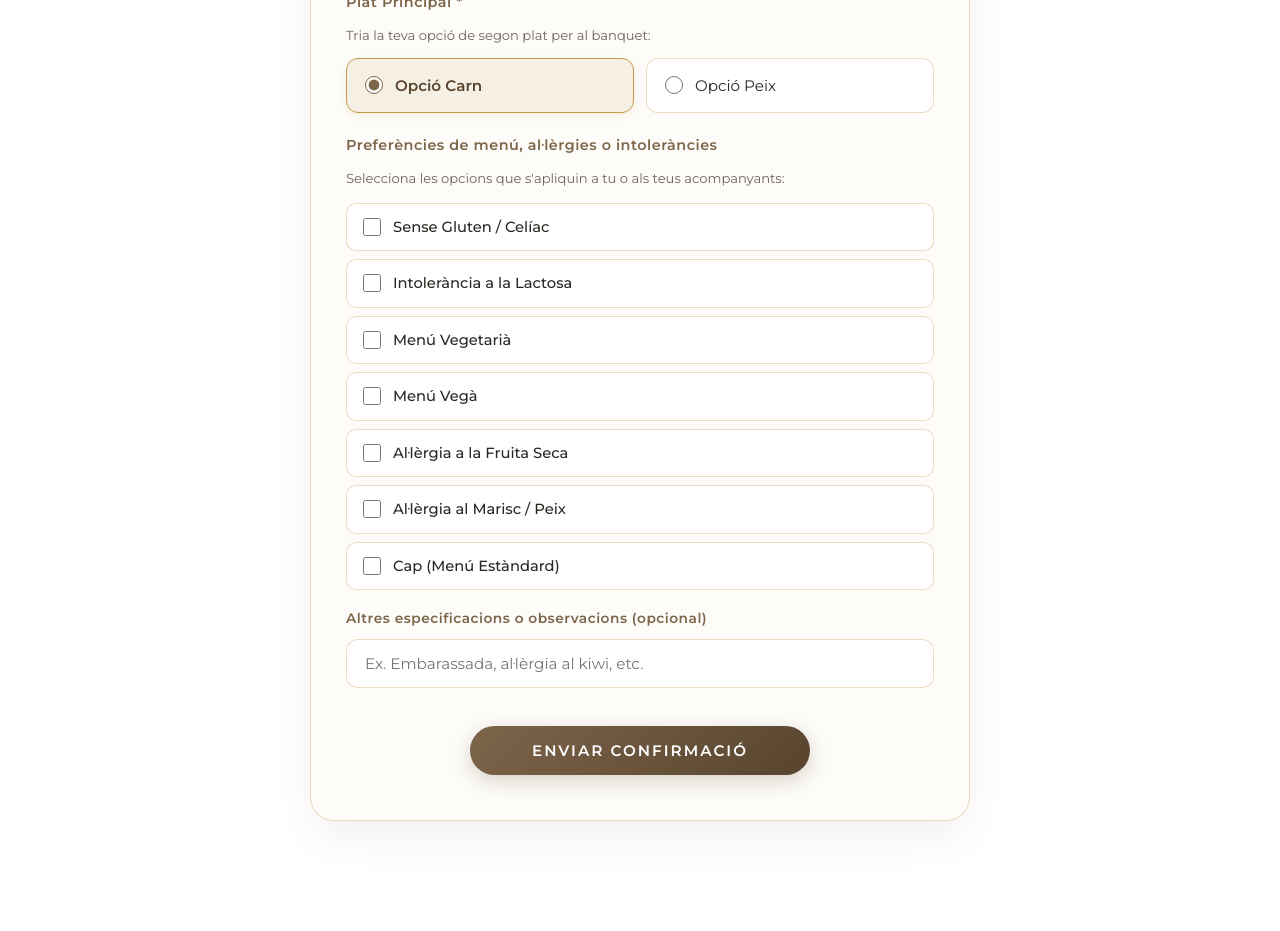
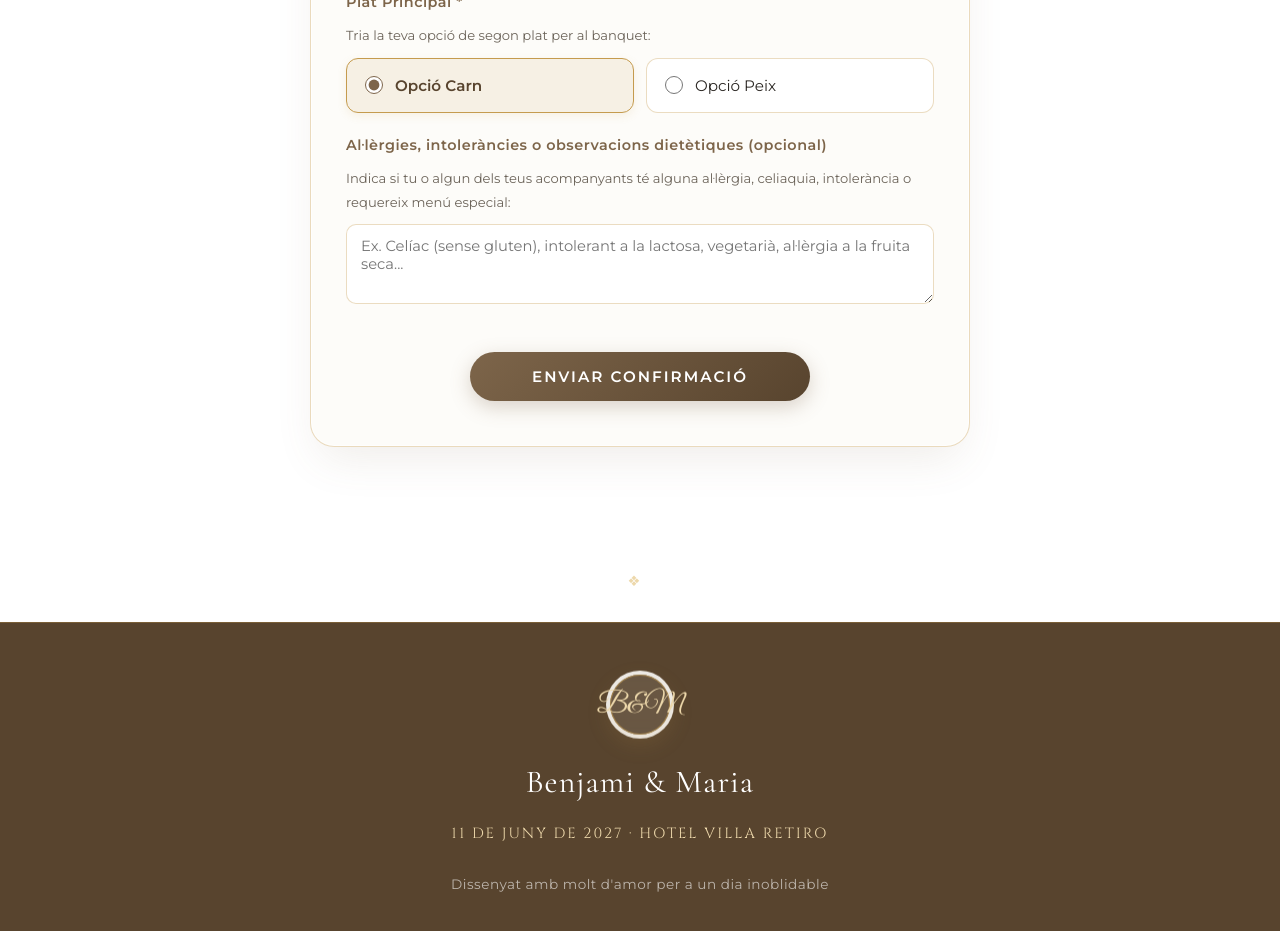
Before and after one commit to DFH94/Benjami_Maria_Boda, a Next.js app: page / in a window 1280 px wide. Shown: the part 5820-6751 px from the top of the page. Built offline with nearby package versions, Linux system fonts and the light colour scheme.

Commit message:
Elimina els checkboxes predefinits d'alergies i deixa exclusivament el camp de text lliure per a intolerancies

```diff
--- a/src/app/page.tsx
+++ b/src/app/page.tsx
@@ -119,10 +119,9 @@ export default function Home() {
     e.preventDefault();
     setStatus('loading');
 
-    const compiledDietary = [
-      ...selectedDietary,
-      dietaryOther.trim() ? `Altres: ${dietaryOther.trim()}` : ''
-    ].filter(Boolean).join(', ') || (formData.attending === 'yes' ? 'Cap (Menú Estàndard)' : '');
+    const compiledDietary = formData.attending === 'yes'
+      ? (dietaryOther.trim() || 'Cap')
+      : '';
 
     try {
       const res = await fetch('/api/rsvp', {
@@ -926,43 +925,28 @@ export default function Home() {
                       </label>
                     </div>
 
-                    <label className="form-label" style={{ marginTop: '10px' }}>
-                      Preferències de menú, al·lèrgies o intoleràncies
+                    <label className="form-label" style={{ marginTop: '16px' }}>
+                      Al·lèrgies, intoleràncies o observacions dietètiques (opcional)
                     </label>
-                    <p style={{ fontSize: '0.82rem', color: 'var(--text-muted)', marginBottom: '12px' }}>
-                      Selecciona les opcions que s'apliquin a tu o als teus acompanyants:
+                    <p style={{ fontSize: '0.82rem', color: 'var(--text-muted)', marginBottom: '10px' }}>
+                      Indica si tu o algun dels teus acompanyants té alguna al·lèrgia, celiaquia, intolerància o requereix menú especial:
                     </p>
-
-                    {/* Checkbox Vertical List Mode */}
-                    <div className="dietary-list">
-                      {DIETARY_OPTIONS.map((opt) => {
-                        const isChecked = selectedDietary.includes(opt.label);
-                        return (
-                          <label
-                            key={opt.id}
-                            className={`dietary-checkbox-item ${isChecked ? 'selected' : ''}`}
-                          >
-                            <input
-                              type="checkbox"
-                              checked={isChecked}
-                              onChange={() => handleToggleDietary(opt.label, opt.id)}
-                              className="dietary-checkbox-native"
-                            />
-                            <span>{opt.label}</span>
-                          </label>
-                        );
-                      })}
-                    </div>
-
-                    <label className="form-label" style={{ fontSize: '0.86rem', marginTop: '14px' }}>
-                      Altres especificacions o observacions (opcional)
-                    </label>
-                    <input
-                      type="text"
+                    <textarea
                       className="input-field"
-                      placeholder="Ex. Embarassada, al·lèrgia al kiwi, etc."
+                      placeholder="Ex. Celíac (sense gluten), intolerant a la lactosa, vegetarià, al·lèrgia a la fruita seca..."
                       value={dietaryOther}
                       onChange={(e) => setDietaryOther(e.target.value)}
+                      rows={3}
+                      style={{
+                        width: '100%',
+                        padding: '12px 14px',
+                        borderRadius: '10px',
+                        border: '1px solid rgba(197, 155, 78, 0.35)',
+                        fontFamily: 'var(--font-body)',
+                        fontSize: '0.92rem',
+                        resize: 'vertical',
+                        background: '#ffffff'
+                      }}
                     />
                   </>
                 )}
```
